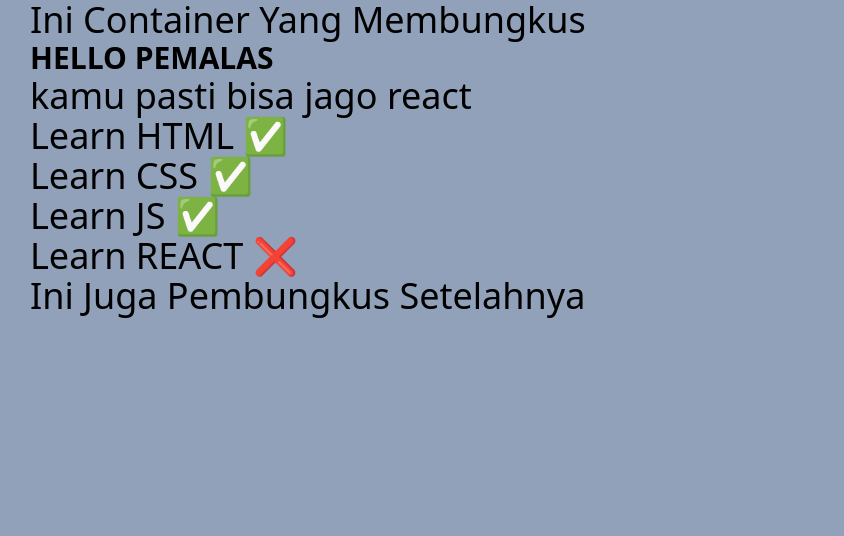
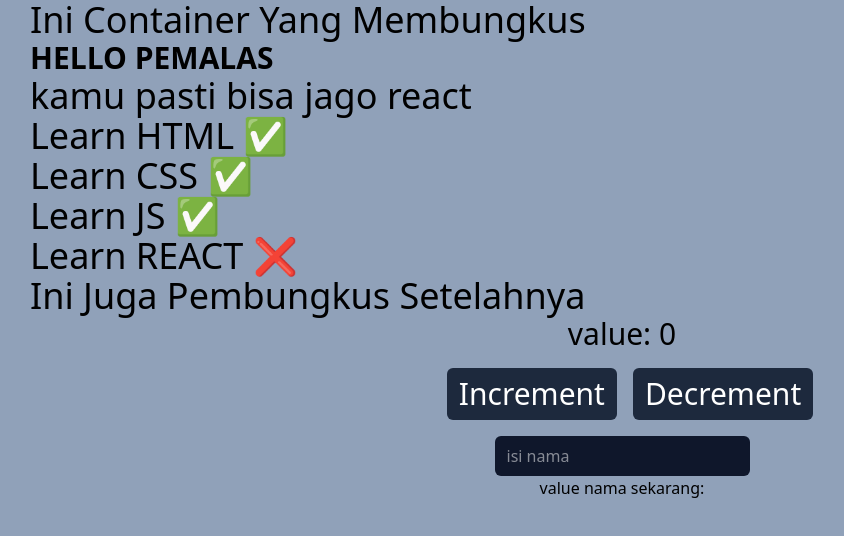
Before and after one commit to jasonenkristo123/React-Journey, a React (Vite) app in the folder react-learn/: page / in a window 1280 px wide. Shown: the top 536 px of the page, without its empty margins (66-910 px from the left). Built offline with nearby package versions, Linux system fonts and the light colour scheme.

Commit message:
learn state

```diff
--- a/react-learn/index.html
+++ b/react-learn/index.html
@@ -9,6 +9,7 @@
   <body class="bg-slate-400">
     <div id="root"></div>
     <div id="akar" class="pl-24"></div>
+    <div id="baten"></div>
     <script type="module" src="/src/main.jsx"></script>
   </body>
 </html>
--- /dev/null
+++ b/react-learn/src/Button.jsx
@@ -0,0 +1,16 @@
+import './index.css';
+import { useState } from 'react';
+
+export default function Button() {
+    const [count, setCount] = useState(0);
+
+    return (
+        <div className='text-center text-3xl'>
+            <p>value: {count}</p>
+            <button className='rounded-md bg-slate-800 text-white px-3 py-2 m-4'
+            onClick={() => setCount(count + 1)}>Increment</button>
+            <button className='rounded-md bg-slate-800 text-white px-3 py-2'
+            onClick={() => setCount(count - 1)}>Decrement</button>
+        </div>
+    )
+}
--- /dev/null
+++ b/react-learn/src/NamaWelek.jsx
@@ -0,0 +1,14 @@
+import './index.css';
+import { useState } from 'react';
+
+export default function NamaWelek() {
+    const [name, setName] = useState("");
+
+    return (
+        <div className='text-center'>
+            <input value={name} placeholder='isi nama' onChange={(name) => setName(name.target.value)}
+            className='bg-slate-900 text-white px-3 py-2 rounded-md '/>
+            <p>value nama sekarang: {name}</p>
+        </div>
+    )
+}
--- a/react-learn/src/main.jsx
+++ b/react-learn/src/main.jsx
@@ -4,7 +4,8 @@ import './index.css'
 import HelloWorld from './HelloWorld.jsx'
 import Container from './Container.jsx'
 import TodoUi from './TodoLogic/TodoUi.jsx'
-
+import Button from './Button.jsx'
+import NamaWelek from './NamaWelek.jsx'
 
 createRoot(document.getElementById('akar')).render(
   <StrictMode>
@@ -12,5 +13,8 @@ createRoot(document.getElementById('akar')).render(
       <HelloWorld />
       <TodoUi />
     </Container>
+
+    <Button />
+    <NamaWelek />
   </StrictMode>
 )
```
